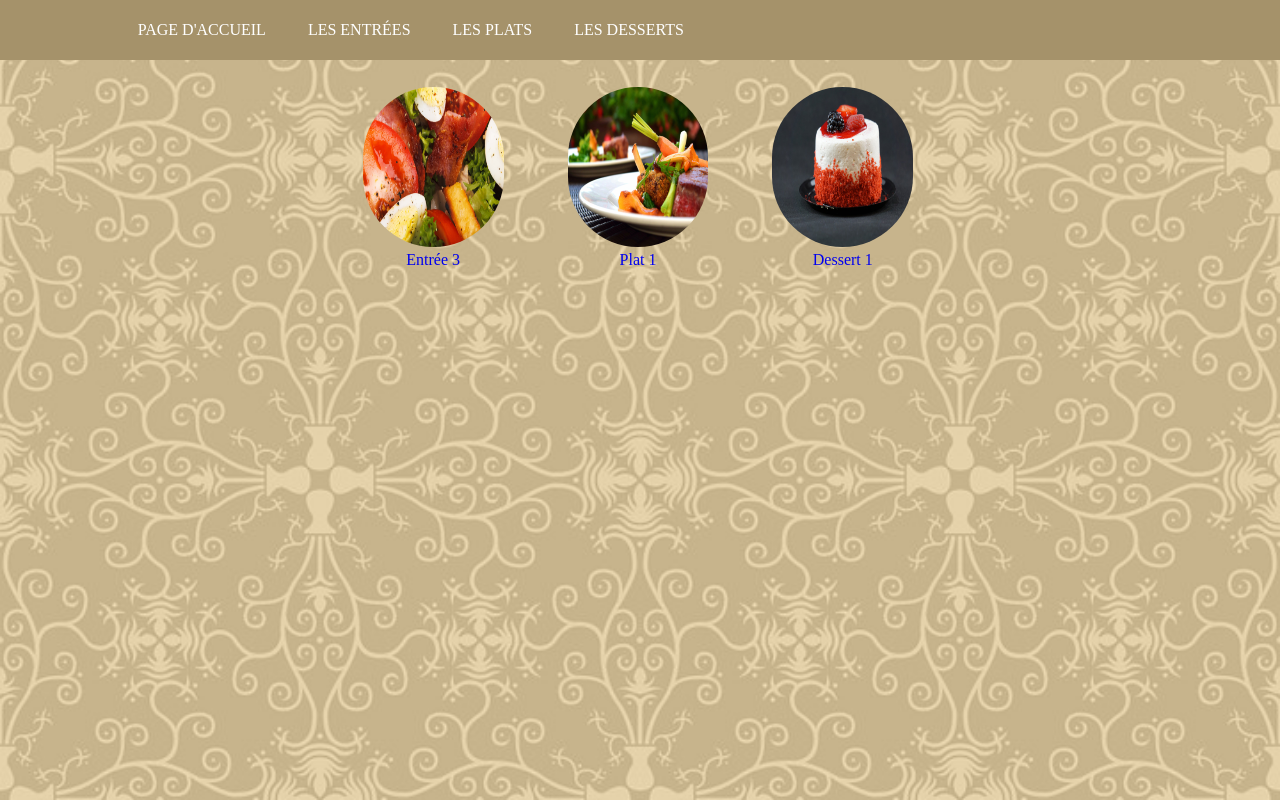
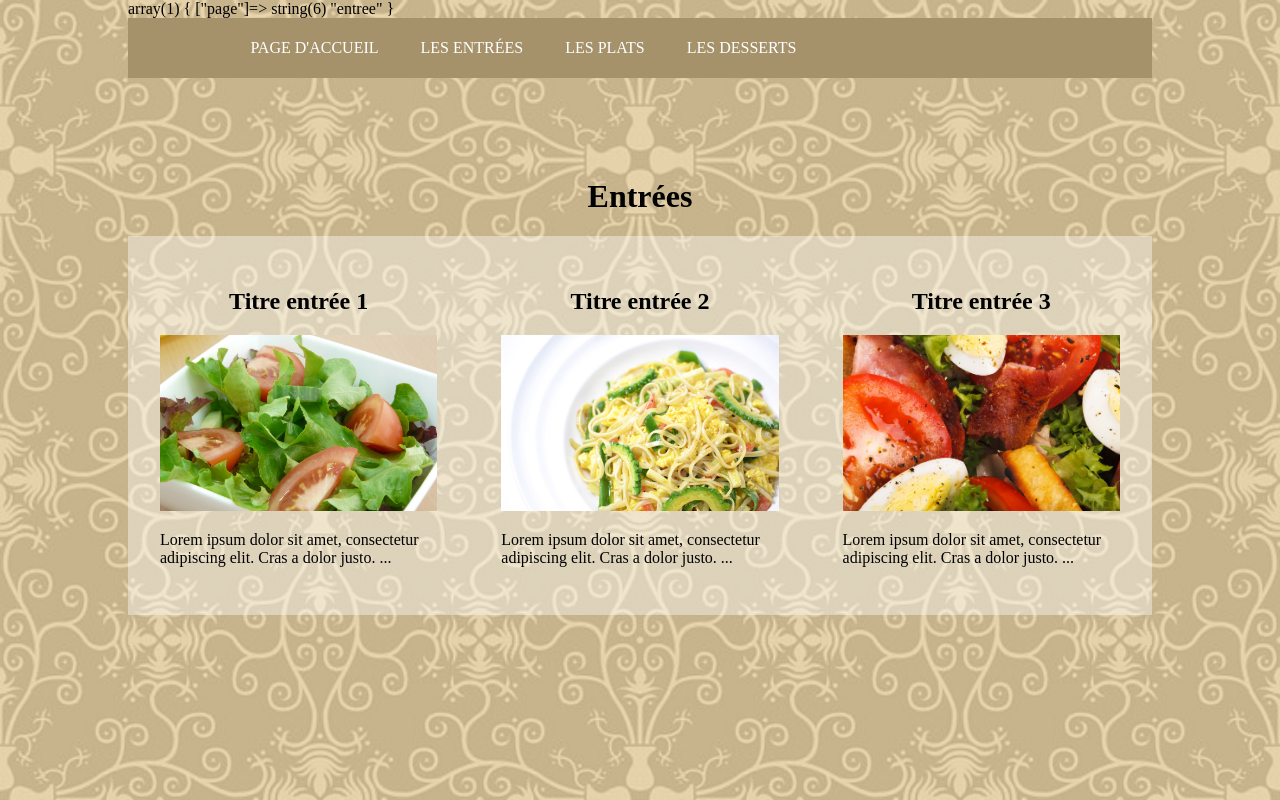
Before and after one commit to Benjamin-dayde/Recette-PHP, a PHP site: page /index.php?page=entree in a window 1280 px wide. Run offline with PHP 8.4, Linux system fonts and the light colour scheme.

Commit message:
Exercice n°4

```diff
--- a/Html/menu.php
+++ b/Html/menu.php
@@ -9,7 +9,7 @@
 
 <nav class="menu">
                 <ul>
-                    <li><a href ="#">Page d'accueil</a></li>
+                    <li><a href ="index.php?page=accueil">Page d'accueil</a></li>
                     <li><a href ="index.php?page=entree">Les entrées</a>
                         <ul class="sous-menu">
                             <li><a href ="index.php?page=entree1">Entrée 1</a></li>
--- a/css/style.css
+++ b/css/style.css
@@ -35,7 +35,7 @@ h1.recipe-head {
 .menu {
     width: 100%;
     height: 60px;
-    position: fixed;
+    /*position: fixed;*/
     top : 0;
     left: 0;
     z-index: 2000;
--- a/index.php
+++ b/index.php
@@ -1,3 +1,34 @@
+<?php
+
+    var_dump($_GET);
+
+$page = (isset($_GET["page"]))? $_GET["page"] : "accueil";
+
+
+switch ($page) {
+    case "accueil":
+        $input = "recettes/home.html";
+    break;
+
+    case "entree":
+        $input = "recettes/entree.html";
+    break;
+
+    case "plat":
+        $input = "recettes/plat.html";
+    break;
+
+    case "dessert":
+        $input = "recettes/dessert.html";
+    break;
+
+    default:
+        $input = "recettes/home.html";
+}
+?>
+
+
+
 <!DOCTYPE html>
 <html lang="fr">
 
@@ -12,14 +43,8 @@
             <?php require "Html/menu.php" ?>
         </header>
 
-        <article>
-            <h2 class="text-center">Suggestion du jour</h2>
-            <ul class="row items">
-                <li class="img-bullet col-4 text-center"><img src="img/entree3.jpg" alt="Photo de l'entrée 3"><br><a href ="recettes/entrees/entree3.html">Entrée 3</a></li>
-                <li class="img-bullet col-4 text-center"><img src="img/plat1.jpg" alt="Photo du plat 1"><br><a href ="recettes/plats/plat1.html">Plat 1</a></li>
-                <li class="img-bullet col-4 text-center"><img src="img/dessert1.jpg" alt="Photo du dessert 1"><br><a href ="recettes/desserts/dessert1.html">Dessert 1</a></li>
-            </ul>
-        </article>
+        <?php require $input ?>
+
     </body>
 
 </html>
--- a/recettes/entree.html
+++ b/recettes/entree.html
@@ -8,34 +8,6 @@
     </head>
 
     <body>
-        <header>
-            <nav class="menu">
-                <ul>
-                    <li><a href ="../index.php">Page d'accueil</a></li>
-                    <li><a href ="../recettes/entree.html">Les entrées</a>
-                        <ul class="sous-menu">
-                            <li><a href ="../recettes/entrees/entree1.html">Entrée 1</a></li>
-                            <li><a href ="../recettes/entrees/entree2.html">Entrée 2</a></li>
-                            <li><a href ="../recettes/entrees/entree3.html">Entrée 3</a></li>
-                        </ul>
-                    </li>
-                    <li><a href ="../recettes/plat.html">Les plats</a>
-                        <ul class="sous-menu">
-                            <li><a href ="../recettes/plats/plat1.html">Plat 1</a></li>
-                            <li><a href ="../recettes/plats/plat2.html">Plat 2</a></li>
-                            <li><a href ="../recettes/plats/plat3.html">Plat 3</a></li>
-                        </ul>
-                    </li>
-                    <li><a href ="../recettes/dessert.html">Les desserts</a>
-                        <ul class="sous-menu">
-                            <li><a href ="../recettes/desserts/dessert1.html">Dessert 1</a></li>
-                            <li><a href ="../recettes/desserts/dessert2.html">Dessert 2</a></li>
-                            <li><a href ="../recettes/desserts/dessert3.html">Dessert 3</a></li>
-                        </ul>
-                    </li>
-                </ul>
-            </nav>
-        </header>
 
         <h1 class="text-center">Entrées</h1>
 
```
Also changed, not shown: recettes/dessert.html (+0 -30 lines), recettes/home.html (added, +22 -0 lines), recettes/plat.html (+0 -28 lines).
